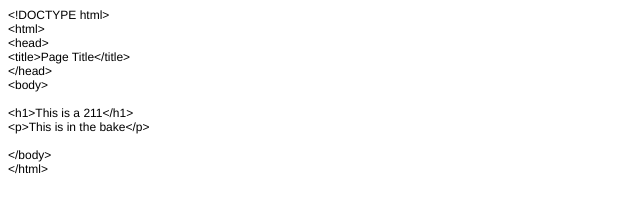
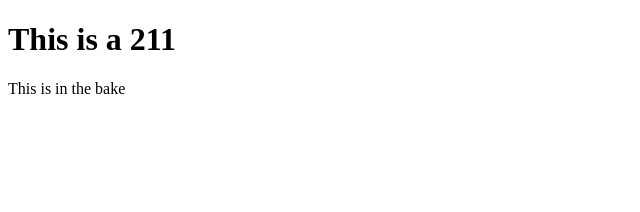
Before and after one commit to FU28/Wei09, a plain HTML site: page index.html in a window 1280 px wide. Shown: the whole page, without its empty margins (0-640 px from the left). Drawn offline with Linux system fonts and the light colour scheme.

Commit message:
Update index.html

```diff
--- a/index.html
+++ b/index.html
@@ -1,28 +1,12 @@
-<!DOCTYPE html PUBLIC "-//W3C//DTD HTML 4.01//EN" "http://www.w3.org/TR/html4/strict.dtd">
+<!DOCTYPE html>
 <html>
 <head>
-  <meta http-equiv="Content-Type" content="text/html; charset=utf-8">
-  <meta http-equiv="Content-Style-Type" content="text/css">
-  <title></title>
-  <meta name="Generator" content="Cocoa HTML Writer">
-  <meta name="CocoaVersion" content="2299">
-  <style type="text/css">
-    p.p1 {margin: 0.0px 0.0px 0.0px 0.0px; font: 12.0px Helvetica}
-    p.p2 {margin: 0.0px 0.0px 0.0px 0.0px; font: 12.0px Helvetica; min-height: 14.0px}
-  </style>
+<title>Page Title</title>
 </head>
 <body>
-<p class="p1">&lt;!DOCTYPE html&gt;</p>
-<p class="p1">&lt;html&gt;</p>
-<p class="p1">&lt;head&gt;</p>
-<p class="p1">&lt;title&gt;Page Title&lt;/title&gt;</p>
-<p class="p1">&lt;/head&gt;</p>
-<p class="p1">&lt;body&gt;</p>
-<p class="p2"><br></p>
-<p class="p1">&lt;h1&gt;This is a 211&lt;/h1&gt;</p>
-<p class="p1">&lt;p&gt;This is in the bake&lt;/p&gt;</p>
-<p class="p2"><br></p>
-<p class="p1">&lt;/body&gt;</p>
-<p class="p1">&lt;/html&gt;</p>
+
+<h1>This is a 211</h1>
+<p>This is in the bake</p>
+
 </body>
 </html>
```
